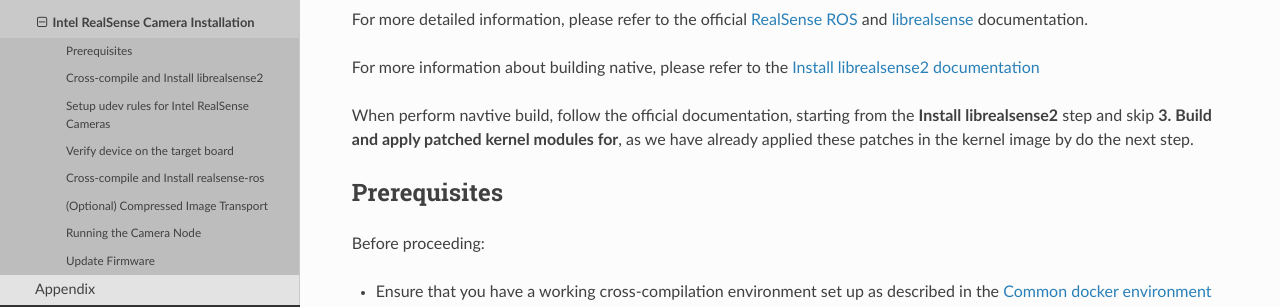
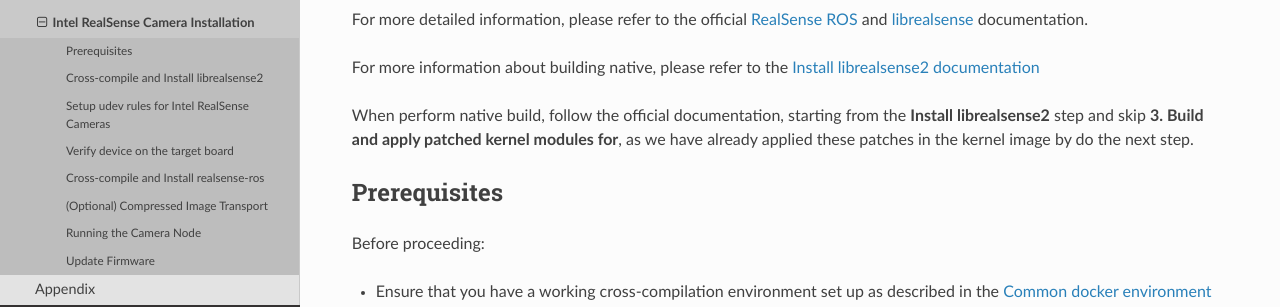
Before and after one commit to renesas-rdk/rzv2h_rdk_documentation, a Sphinx documentation site: the page built from source/3_ros2_development/install_realsene.rst, in a window 1280 px wide and 900 px high. Shown: the part 440-747 px from the top of the window. Built offline with Sphinx 7.4.7 and the Read the Docs theme 3.1.0, drawn with Linux system fonts in a browser that asks for light colours.

Commit message:
Fix spelling
Signed-off-by: Cong Nguyen <cong.nguyen.zn@renesas.com>

```diff
--- a/source/0_getting_started/quick_setup_guide.rst
+++ b/source/0_getting_started/quick_setup_guide.rst
@@ -173,7 +173,7 @@
 
 .. note::
 
-    Before proceeding, ensure that your machine has the necessary drivers and a terminal emulator (MobaXterm, Tera Term, etc.) installed.
+    Before proceeding, ensure that your machine has the necessary drivers and a terminal emulator (MobaXterm, TeraTerm, etc.) installed.
 
     The serial communication between the Windows PC and **RZ/V2H RDK** requires: `FTDI Virtual COM Port (VCP) driver <https://ftdichip.com/drivers/vcp-drivers/>`_
 
--- a/source/3_ros2_development/install_realsene.rst
+++ b/source/3_ros2_development/install_realsene.rst
@@ -13,7 +13,7 @@
 
 For more information about building native, please refer to the `Install librealsense2 documentation <https://github.com/IntelRealSense/librealsense/blob/development/doc/installation.md#install-libreal>`_
 
-When perform navtive build, follow the official documentation, starting from the **Install librealsense2** step and skip **3. Build and apply patched kernel modules for**, as we have already applied these patches in the kernel image by do the next step.
+When perform native build, follow the official documentation, starting from the **Install librealsense2** step and skip **3. Build and apply patched kernel modules for**, as we have already applied these patches in the kernel image by do the next step.
 
 Prerequisites
 ^^^^^^^^^^^^^^
```
